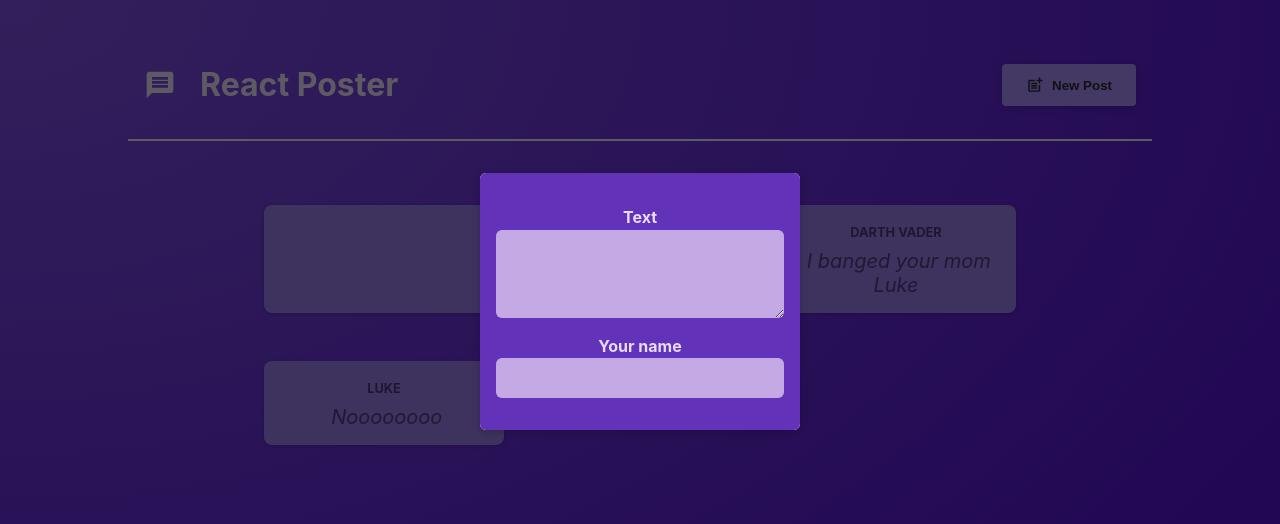
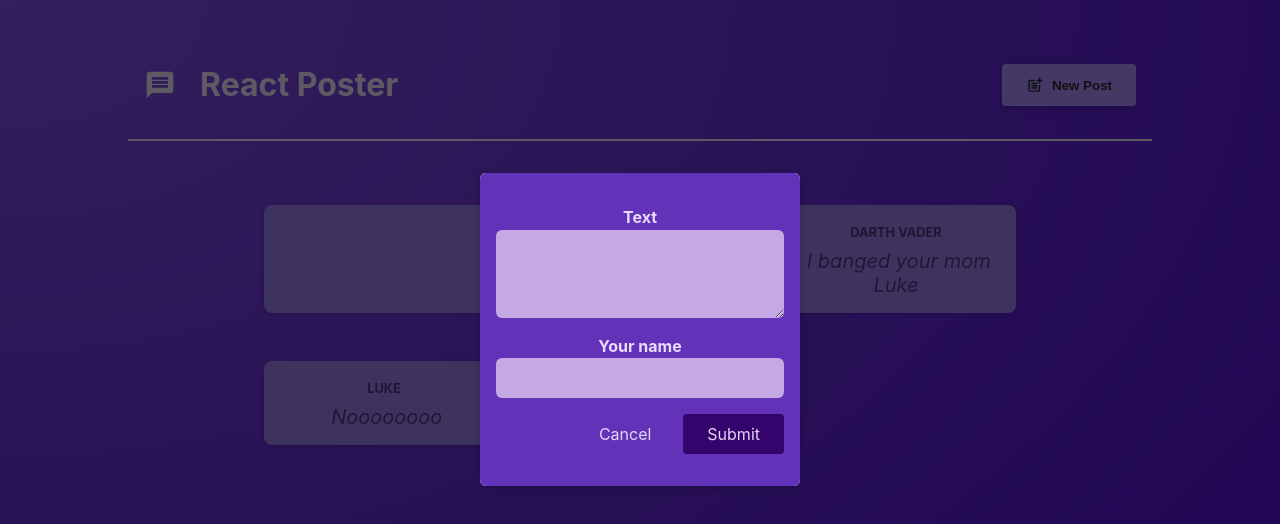
Before and after one commit to MikeHaHaya/first-in-a-while, a React (Create React App) app: page / in a window 1280 px wide. Both pictures are taken after a click on the button "New Post". Shown: the top 524 px of the page. Built offline with nearby package versions, Linux system fonts and the light colour scheme.

Commit message:
Adding Buttons

```diff
--- a/src/components/NewPost/NewPost.js
+++ b/src/components/NewPost/NewPost.js
@@ -1,15 +1,19 @@
 import classes from './NewPost.module.css';
-function NewPost(props) {
+function NewPost({onBodyChange, onAuthorChange, onCancel}) {
 
     return (
         <form className={classes.form}>
             <p>
                 <label htmlFor="body">Text</label>
-                <textarea id="body" required rows={3} onChange={props.onBodyChange}/>
+                <textarea id="body" required rows={3} onChange={onBodyChange}/>
             </p>
             <p>
                 <label htmlFor="name">Your name</label>
-                <input type="text" id="name" required onChange={props.onAuthorChange}/>
+                <input type="text" id="name" required onChange={onAuthorChange}/>
+            </p>
+            <p className={classes.actions}>
+                <button type="button" onClick={onCancel}>Cancel</button>
+                <button>Submit</button>
             </p>
         </form>
     );
--- a/src/components/PostsList/PostsList.js
+++ b/src/components/PostsList/PostsList.js
@@ -23,6 +23,7 @@
                 <NewPost
                     onBodyChange={bodyChangeHandler}
                     onAuthorChange={authorChangeHandler}
+                    onCancel={onStopPosting}
                 />
             </Modal>
         );
```
